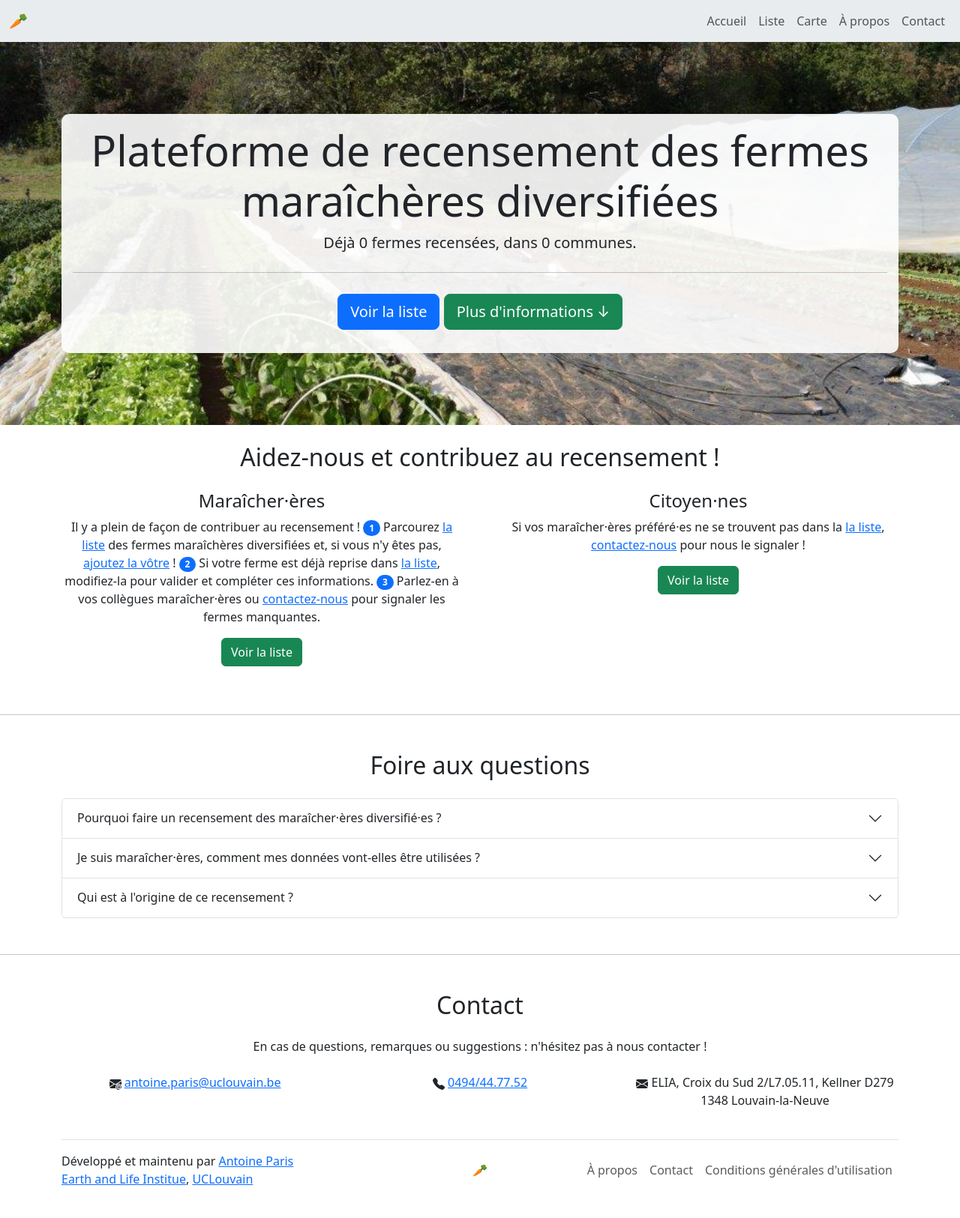
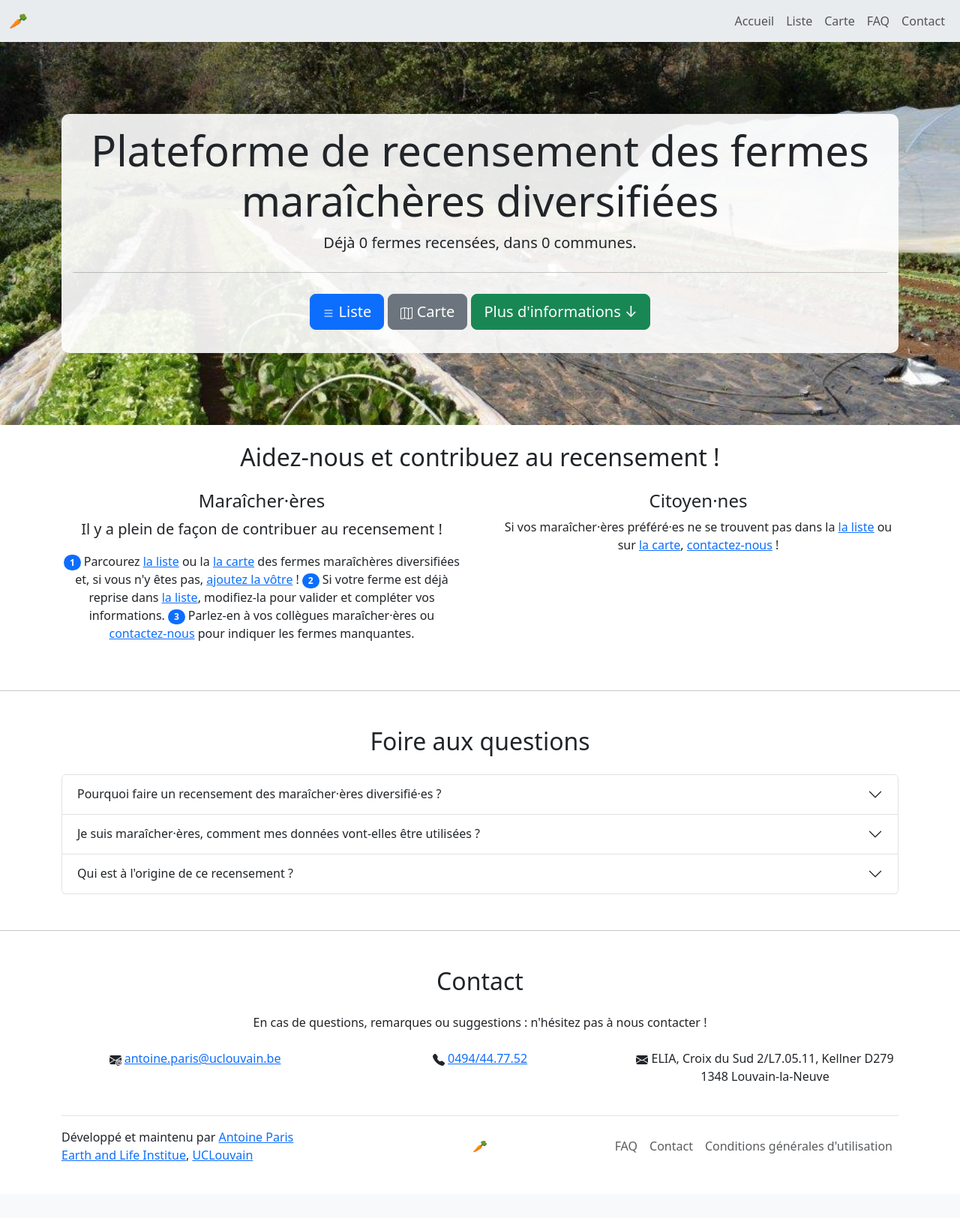
Before and after one commit to anpar/market-gardeners-census, a Django app: page / in a window 1280 px wide. Shown: the whole page at 75% size. After the commit the page ends 1549 px from the top, so only its background shows below. Run offline with Django 5.2, Linux system fonts and the light colour scheme; data that the repository does not hold is empty; parts of the project's set-up code (start-up, migrations or seed data) failed here and were passed over; some libraries are stand-ins or nearby versions.

Commit message:
Add reference to the map, remove website and fb_page in list view, etc

```diff
--- a/census/admin.py
+++ b/census/admin.py
@@ -92,7 +92,7 @@ def mark_user(modeladmin, request, queryset):
 class FarmAdmin(ImportExportModelAdmin):
     list_display = ('name_display', 'municipality_display', 'area_display', 'fte_display', 'production', 'flagged',
                     'is_active', 'public', 'consent_display', 'email', 'phone', 'added_by', 'edited_by_user',
-                    'last_update', 'research_priorities')
+                    'last_update')
     ordering = ['name']
     search_fields = ['name']
     actions = [make_public, hide, mark_staff, mark_user]
--- a/census/templates/census/base.html
+++ b/census/templates/census/base.html
@@ -36,7 +36,7 @@
 					<a class="nav-link" href="{% url 'census:map' %}">Carte</a>
 				</li>
 				<li class="nav-item">
-					<a class="nav-link" href="/#faq">À propos</a>
+					<a class="nav-link" href="/#faq">FAQ</a>
 				</li>
 				<li class="nav-item">
 					<a class="nav-link" href="/#contact">Contact</a>
@@ -61,7 +61,7 @@
 		</span>
 		<ul class="nav col-md-5 justify-content-end">
 			<li class="nav-item">
-				<a href="/#faq" class="nav-link px-2 text-body-secondary">À propos</a>
+				<a href="/#faq" class="nav-link px-2 text-body-secondary">FAQ</a>
 			</li>
 			<li class="nav-item">
 				<a href="/#contact" class="nav-link px-2 text-body-secondary">Contact</a>
--- a/census/templates/census/create.html
+++ b/census/templates/census/create.html
@@ -3,6 +3,7 @@
 {% block content-header %}
 
 	<a href="{% url 'census:listing' %}" class="btn btn-sm btn-secondary mb-4" >← Retour à la liste</a>
+	<a href="{% url 'census:map' %}" class="btn btn-sm btn-secondary mb-4" >← Retour à la carte</a>
 
 	<h1>Ajouter une ferme maraîchère diversifiée</h1>
 
--- a/census/templates/census/index.html
+++ b/census/templates/census/index.html
@@ -15,7 +15,18 @@
 			<p class="lead">Déjà <b>{{ farm_count }}</b> fermes recensées, dans <b>{{ municipality_count }}</b> communes.</p>
 			<hr class="my-4">
 			<p class="lead">
-				<a class="btn btn-primary btn-lg mt-1" href="{% url 'census:listing' %}" role="button">Voir la liste</a>
+				<a class="btn btn-primary btn-lg mt-1" href="{% url 'census:listing' %}" role="button">
+					<svg xmlns="http://www.w3.org/2000/svg" width="16" height="16" fill="currentColor" class="bi bi-list" viewBox="0 0 16 16">
+            <path fill-rule="evenodd" d="M2.5 12a.5.5 0 0 1 .5-.5h10a.5.5 0 0 1 0 1H3a.5.5 0 0 1-.5-.5m0-4a.5.5 0 0 1 .5-.5h10a.5.5 0 0 1 0 1H3a.5.5 0 0 1-.5-.5m0-4a.5.5 0 0 1 .5-.5h10a.5.5 0 0 1 0 1H3a.5.5 0 0 1-.5-.5"/>
+					</svg>
+					Liste
+				</a>
+				<a class="btn btn-secondary btn-lg mt-1" href="{% url 'census:map' %}" role="button">
+					<svg xmlns="http://www.w3.org/2000/svg" width="16" height="16" fill="currentColor" class="bi bi-map" viewBox="0 0 16 16">
+            <path fill-rule="evenodd" d="M15.817.113A.5.5 0 0 1 16 .5v14a.5.5 0 0 1-.402.49l-5 1a.5.5 0 0 1-.196 0L5.5 15.01l-4.902.98A.5.5 0 0 1 0 15.5v-14a.5.5 0 0 1 .402-.49l5-1a.5.5 0 0 1 .196 0L10.5.99l4.902-.98a.5.5 0 0 1 .415.103M10 1.91l-4-.8v12.98l4 .8zm1 12.98 4-.8V1.11l-4 .8zm-6-.8V1.11l-4 .8v12.98z"/>
+					</svg>
+					Carte
+				</a>
 				<a class="btn btn-success btn-lg mt-1" href="#faq" role="button">Plus d'informations ↓</a>
 			</p>
 		</div>
@@ -28,28 +39,22 @@
   <div class="row gx-5 mt-4">
     <div class="col">
 	    <h4>Maraîcher·ères</h4>
+	    <p class="lead">Il y a plein de façon de contribuer au recensement&nbsp;!</p>
 	    <p>
-		    <!-- TODO: make nice list to improve readability ? -->
-		    Il y a plein de façon de contribuer au recensement !
-		    <span class="badge rounded-pill text-bg-primary">1</span> Parcourez <a href="{% url 'census:listing' %}">la liste</a> des
-		    fermes maraîchères diversifiées et, si vous n'y êtes pas, <a href="{% url 'census:create' %}">ajoutez la vôtre</a>&nbsp;!
+		    <span class="badge rounded-pill text-bg-primary">1</span> Parcourez <a href="{% url 'census:listing' %}">la liste</a>
+		    ou la <a href="{% url 'census:map' %}">la carte</a> des fermes maraîchères diversifiées et, si vous n'y êtes pas,
+		    <a href="{% url 'census:create' %}">ajoutez la vôtre</a>&nbsp;!
 		    <span class="badge rounded-pill text-bg-primary">2</span> Si votre ferme est déjà reprise dans
-		    <a href="{% url 'census:listing' %}">la liste</a>, modifiez-la pour valider et compléter ces informations.
-		    <span class="badge rounded-pill text-bg-primary">3</span> Parlez-en à vos collègues maraîcher·ères ou <a href="#contact">contactez-nous</a>
-		    pour signaler les fermes manquantes.
-			</p>
-	    <p class="lead">
-				<a class="btn btn-success" href="{% url 'census:listing' %}" role="button">Voir la liste</a>
+		    <a href="{% url 'census:listing' %}">la liste</a>, modifiez-la pour valider et compléter vos informations.
+		    <span class="badge rounded-pill text-bg-primary">3</span> Parlez-en à vos collègues maraîcher·ères ou
+		    <a href="#contact">contactez-nous</a> pour indiquer les fermes manquantes.
 			</p>
     </div>
     <div class="col">
 	    <h4>Citoyen·nes</h4>
 	    <p>
-				Si vos maraîcher·ères préféré·es ne se trouvent pas dans la <a href="{% url 'census:listing' %}">la liste</a>,
-		    <a href="#contact">contactez-nous</a> pour nous le signaler&nbsp;!
-			</p>
-	    <p class="lead">
-				<a class="btn btn-success" href="{% url 'census:listing' %}" role="button">Voir la liste</a>
+				Si vos maraîcher·ères préféré·es ne se trouvent pas dans la <a href="{% url 'census:listing' %}">la liste</a>
+		    ou sur <a href="{% url 'census:map' %}">la carte</a>, <a href="#contact">contactez-nous</a>&nbsp;!
 			</p>
     </div>
   </div>
@@ -65,7 +70,7 @@
       <h2 class="accordion-header" id="headingOne">
         <button class="accordion-button collapsed" type="button" data-bs-toggle="collapse" data-bs-target="#collapseOne"
                 aria-expanded="false" aria-controls="collapseOne">
-          Pourquoi faire un recensement des maraîcher·ères diversifié·es ?
+          Pourquoi faire un recensement des maraîcher·ères diversifié·es&nbsp;?
         </button>
       </h2>
       <div id="collapseOne" class="accordion-collapse collapse" aria-labelledby="headingOne">
@@ -96,7 +101,7 @@
       <h2 class="accordion-header" id="headingTwo">
         <button class="accordion-button collapsed" type="button" data-bs-toggle="collapse" data-bs-target="#collapseTwo"
                 aria-expanded="false" aria-controls="collapseTwo">
-	        Je suis maraîcher·ères, comment mes données vont-elles être utilisées ?
+	        Je suis maraîcher·ères, comment mes données vont-elles être utilisées&nbsp;?
         </button>
       </h2>
       <div id="collapseTwo" class="accordion-collapse collapse" aria-labelledby="headingTwo">
--- a/census/templates/census/view.html
+++ b/census/templates/census/view.html
@@ -6,6 +6,7 @@
 
 	<div class="container mt-4">
 		<a href="{% url 'census:listing' %}" class="btn btn-sm btn-secondary mb-4" >← Retour à la liste</a>
+		<a href="{% url 'census:map' %}" class="btn btn-sm btn-secondary mb-4" >← Retour à la carte</a>
 
 		<h1>Modifier les informations d'une ferme</h1>
 
```
Also changed, not shown: census/templates/census/listing.html (+0 -12 lines).
